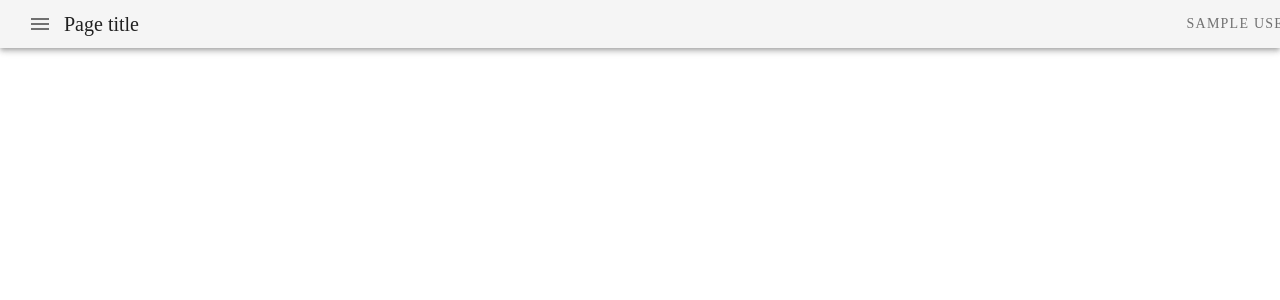
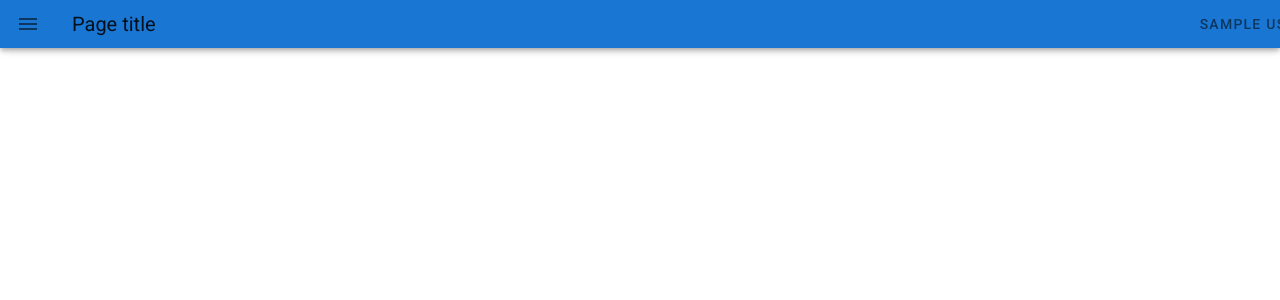
Before and after one commit to SokkunNORN/vue-learning, a Vue app: page / in a window 1280 px wide. Shown: the top 300 px of the page. Built offline with nearby package versions, Linux system fonts and the light colour scheme; sample sign-in values are in the browser's storage.

Commit message:
add v-app to file app.vue

```diff
--- a/src/App.vue
+++ b/src/App.vue
@@ -1,14 +1,13 @@
 <template>
-  <router-view></router-view>
+  <v-app>
+    <router-view></router-view>
+  </v-app>
 </template>
 
 <script>
-
 export default {
   name: "App",
 
-  data: () => ({
-
-  })
+  data: () => ({})
 };
 </script>
```
